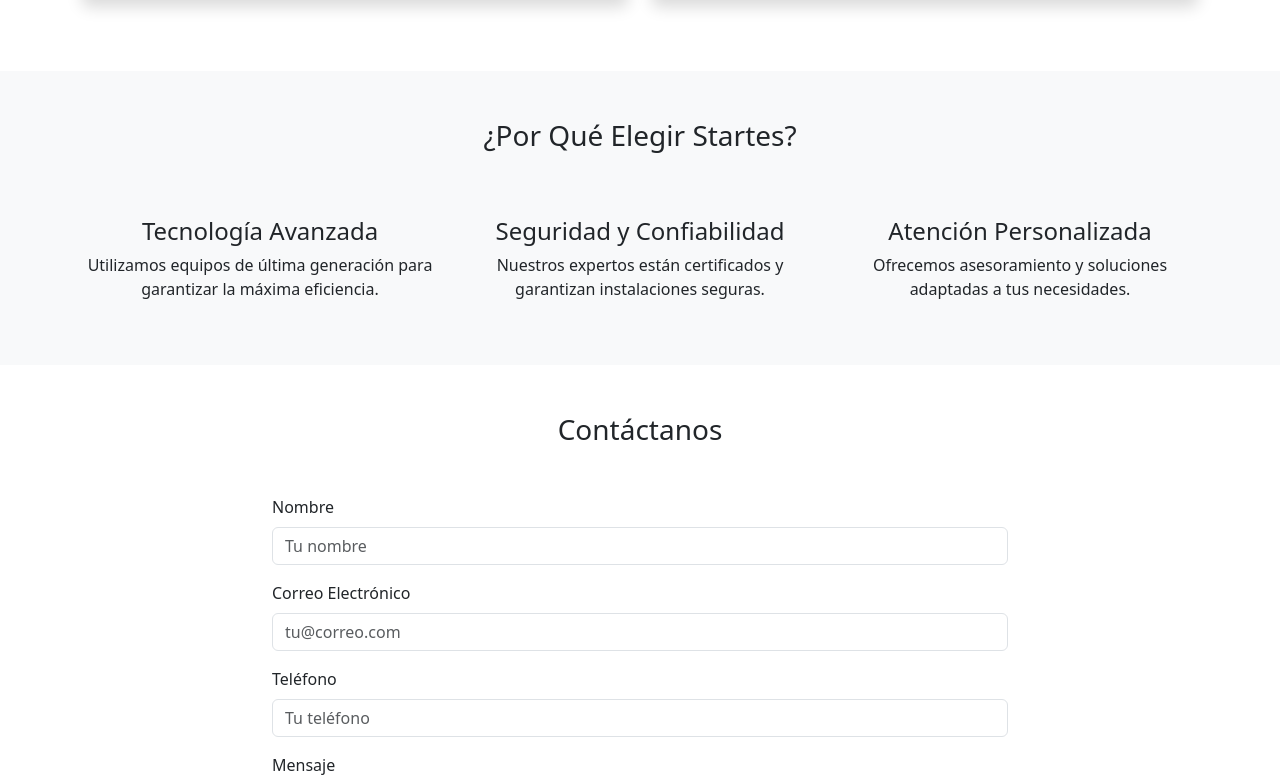
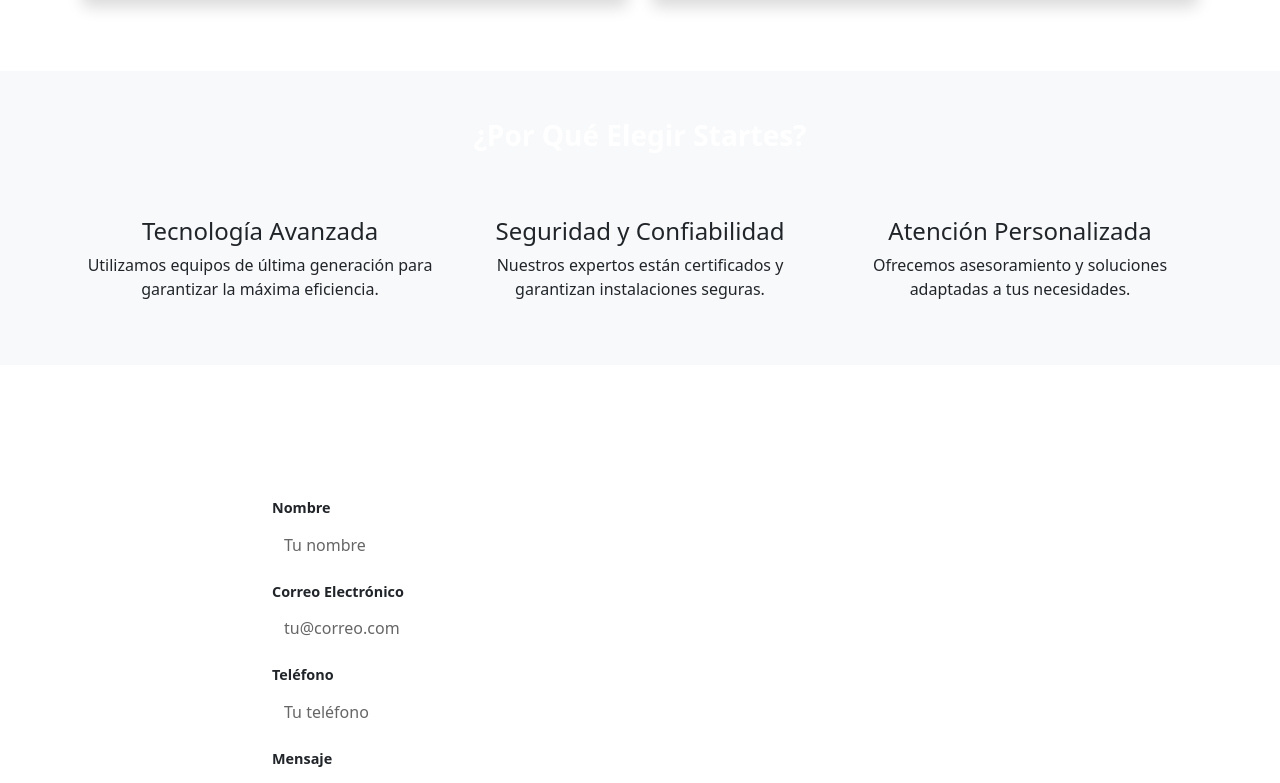
Before and after one commit to CarlosGorostiaga/startes, an Angular app: page / in a window 1280 px wide. Shown: the part 877-1660 px from the top of the page. Built offline with nearby package versions, Linux system fonts and the light colour scheme.

Commit message:
Formulario con estilos

```diff
--- a/src/app/pages/home/home.component.css
+++ b/src/app/pages/home/home.component.css
@@ -54,3 +54,63 @@
   .navbar-nav .nav-link:hover {
     color: #ffc107; /* Ejemplo: cambia el color de los enlaces al pasar el cursor */
   }
+
+
+ ************* para formulario *****************
+ /* Sección de fondo del formulario */
+.contact-section {
+    background: linear-gradient(135deg, #4a90e2, #d94a4a);
+    padding: 4rem 0;
+    border-radius: 10px;
+  }
+
+  /* Contenedor del formulario */
+  .form-container {
+    background: rgba(255, 255, 255, 0.1);
+    border-radius: 10px;
+    padding: 2rem;
+    box-shadow: 0 4px 10px rgba(0, 0, 0, 0.2);
+    backdrop-filter: blur(10px);
+  }
+
+  /* Campos de entrada */
+  .form-control {
+    background: rgba(255, 255, 255, 0.8);
+    border: none;
+    color: #333;
+  }
+
+  .form-control::placeholder {
+    color: #666;
+  }
+
+  /* Estilos de etiquetas */
+  .form-label {
+    font-weight: 600;
+    font-size: 0.9rem;
+  }
+
+  /* Estilos del botón */
+  .btn-light {
+    background-color: #fff;
+    color: #4a90e2;
+    font-size: 1rem;
+    transition: background-color 0.3s ease;
+  }
+
+  .btn-light:hover {
+    background-color: #4a90e2;
+    color: #fff;
+  }
+
+  /* Estilo de mensajes de error */
+  .text-danger {
+    font-size: 0.8rem;
+    font-weight: 500;
+  }
+
+  /* Tamaño y estilo de título */
+  h3 {
+    color: #ffffff;
+    font-weight: 700;
+  }
```
